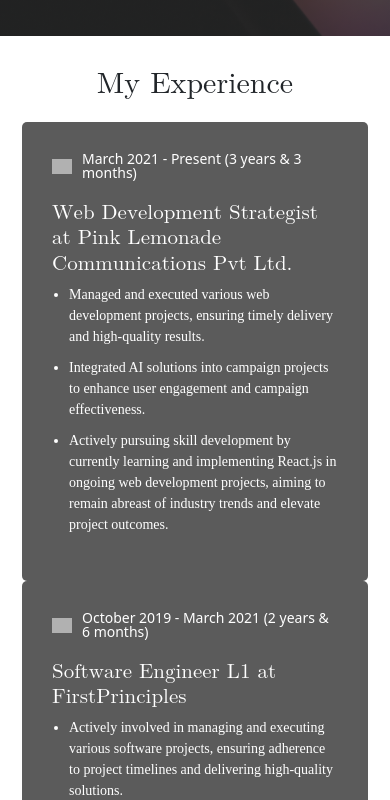
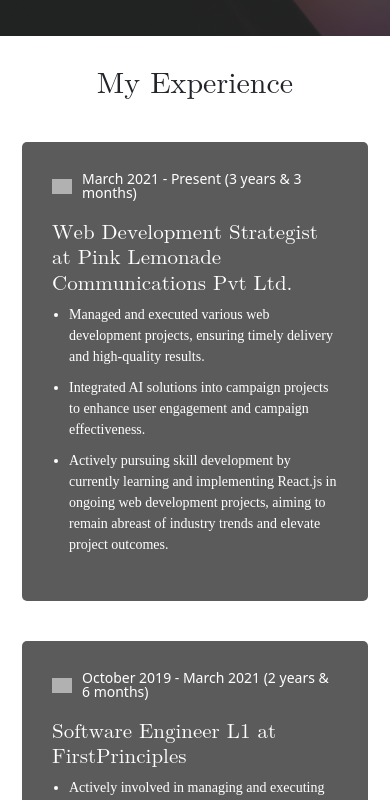
Before and after one commit to divyarshree/portfolio, a React (Create React App) app: page / in a window 390 px wide. Shown: the part 2028-2828 px from the top of the page. Built offline with nearby package versions, Linux system fonts and the light colour scheme; grey boxes are pictures that could not be loaded.

Commit message:
css update

```diff
--- a/src/App.css
+++ b/src/App.css
@@ -410,12 +410,15 @@
   }
 
   .exp:nth-last-child(1) {
-    margin-bottom: 0;
+    margin: 20px 0;
   }
 
   .contacts a h3 {
-    font-size: 20px;
+    font-size: 18px;
     font-weight: 500;
+  }
+  .contacts a p{
+    font-size: 16px;
   }
 }
 a{
```
